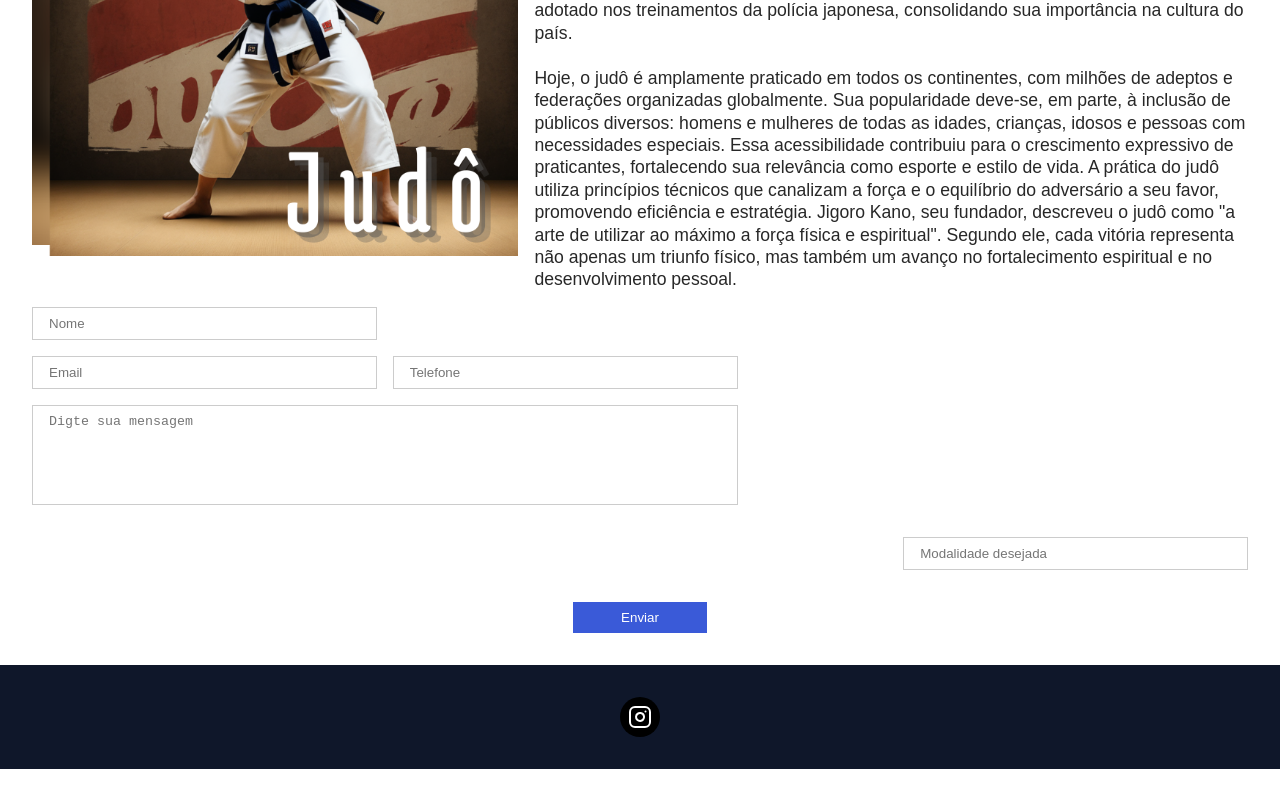
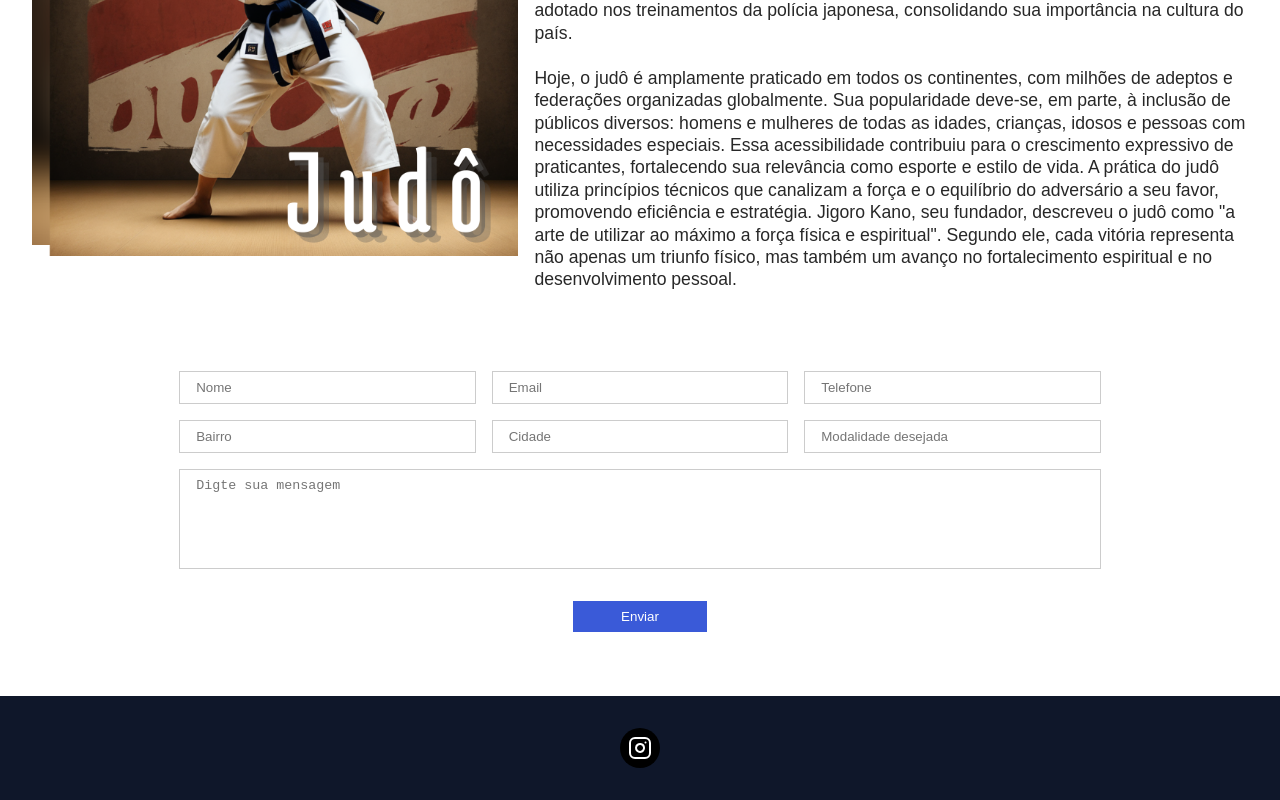
Before and after one commit to viitones/desfrutare, a React (Vite) app: page /judo in a window 1280 px wide. Shown: the part 487-1287 px from the top of the page. Before the commit the page ends 1256 px from the top, so only its background shows below. Built offline with nearby package versions, Linux system fonts and the light colour scheme.

Commit message:
resolve bug form

```diff
--- a/src/pages/judo/index.css
+++ b/src/pages/judo/index.css
@@ -29,8 +29,10 @@
   display: flex;
   flex-direction: column;
   align-items: center;
+  margin-inline: auto;
 
   margin-bottom: 2rem;
+  padding: 2rem;
 }
 
 .formJ div{
@@ -44,28 +46,28 @@
   gap: 1rem;
 }
 
-#name {
+.nameJ {
   grid-area: name;
 }
 
-#email {
+.emailJ {
   grid-area: email;
 }
-#tel {
+.telJ {
   grid-area: telefone;
 }
 
-#bairro {
+.bairroJ {
   grid-area: bairro;
 }
-#cidade {
+.cidadeJ {
   grid-area: cidade;
 }
-#modalidade {
+.modalidadeJ {
   grid-area: modalidade;
 }
 
-#mensagem {
+.mensagemJ {
   grid-area: texto;
 }
 
@@ -98,7 +100,7 @@
 
 @media screen and (max-width: 768px) {
   .formJ {
-    display: inline;
+    display: flex;
   }
 
   .formJ div{
@@ -126,3 +128,16 @@
     margin-bottom: 1rem;
   }
 }
+
+@media screen and (max-width: 550px) {
+  .formJ div{
+    grid-template-areas:
+    'name'
+    'email'
+    'telefone'
+    'bairro'
+    'cidade'
+    'modalidade'
+    'texto';
+  }
+ }
--- a/src/pages/judo/index.tsx
+++ b/src/pages/judo/index.tsx
@@ -26,18 +26,18 @@ export function Judo() {
             Jigoro Kano, seu fundador, descreveu o judô como "a arte de utilizar ao máximo a força física e espiritual". Segundo ele, cada vitória representa não apenas um triunfo físico, mas também um avanço no fortalecimento espiritual e no desenvolvimento pessoal. </p>
         </div>
 
-        <form className='formJ' id="form" action="https://api.web3forms.com/submit" method="POST">
+        <form className='formJ' id="formJ" action="https://api.web3forms.com/submit" method="POST">
           <div>
-            <input className='inputJ' type="text" placeholder="Nome" id="name" name="name" required />
+            <input className='inputJ nameJ' type="text" placeholder="Nome" id="nameJ" name="name" required />
 
-            <input className='inputJ' type="email" placeholder="Email" id="email" name="email" required />
-            <input className='inputJ' type="number" placeholder="Telefone" id="tel" name="tel" required />
+            <input className='inputJ emailJ' type="email" placeholder="Email" id="emailJ" name="email" required />
+            <input className='inputJ telJ' type="number" placeholder="Telefone" id="telJ" name="tel" required />
 
-            <input className='inputJ' type="text" placeholder="Bairro" id="bairro" name="bairro" required />
-            <input className='inputJ' type="text" placeholder="Cidade" id="cidade" name="cidade" required />
-            <input className='inputJ' type="text" placeholder="Modalidade desejada" id="modalidade" name="modalidade" required />
+            <input className='inputJ bairroJ' type="text" placeholder="Bairro" id="bairroJ" name="bairro" required />
+            <input className='inputJ cidadeJ' type="text" placeholder="Cidade" id="cidadeJ" name="cidade" required />
+            <input className='inputJ modalidadeJ' type="text" placeholder="Modalidade desejada" id="modalidadeJ" name="modalidade" required />
 
-            <textarea name="mensagem" id="mensagem" placeholder="Digte sua mensagem" />
+            <textarea className='mensagemJ' name="mensagem" id="mensagemJ" placeholder="Digte sua mensagem" />
           </div>
           <button id="finish">Enviar</button>
           <input className='inputJ' type="hidden" name="access_key" value="295612df-9df5-4cfc-8c6b-f7f2ed8b8a19" />
--- a/src/pages/volei/index.tsx
+++ b/src/pages/volei/index.tsx
@@ -26,18 +26,18 @@ export function Volei() {
           </p>
         </div>
 
-        <form className='formJ' id="form" action="https://api.web3forms.com/submit" method="POST">
+        <form className='formJ' id="formJ" action="https://api.web3forms.com/submit" method="POST">
           <div>
-            <input className='inputJ' type="text" placeholder="Nome" id="name" name="name" required />
+            <input className='inputJ nameJ' type="text" placeholder="Nome" id="nameJ" name="name" required />
 
-            <input className='inputJ' type="email" placeholder="Email" id="email" name="email" required />
-            <input className='inputJ' type="number" placeholder="Telefone" id="tel" name="tel" required />
+            <input className='inputJ emailJ' type="email" placeholder="Email" id="emailJ" name="email" required />
+            <input className='inputJ telJ' type="number" placeholder="Telefone" id="telJ" name="tel" required />
 
-            <input className='inputJ' type="text" placeholder="Bairro" id="bairro" name="bairro" required />
-            <input className='inputJ' type="text" placeholder="Cidade" id="cidade" name="cidade" required />
-            <input className='inputJ' type="text" placeholder="Modalidade desejada" id="modalidade" name="modalidade" required />
+            <input className='inputJ bairroJ' type="text" placeholder="Bairro" id="bairroJ" name="bairro" required />
+            <input className='inputJ cidadeJ' type="text" placeholder="Cidade" id="cidadeJ" name="cidade" required />
+            <input className='inputJ modalidadeJ' type="text" placeholder="Modalidade desejada" id="modalidadeJ" name="modalidade" required />
 
-            <textarea name="mensagem" id="mensagem" placeholder="Digte sua mensagem" />
+            <textarea className='mensagemJ' name="mensagem" id="mensagemJ" placeholder="Digte sua mensagem" />
           </div>
           <button id="finish">Enviar</button>
           <input className='inputJ' type="hidden" name="access_key" value="295612df-9df5-4cfc-8c6b-f7f2ed8b8a19" />
```
Also changed, not shown: src/routes.tsx (+6 -1 lines).
